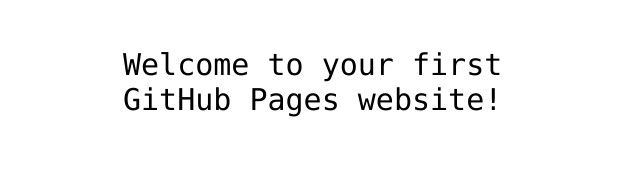
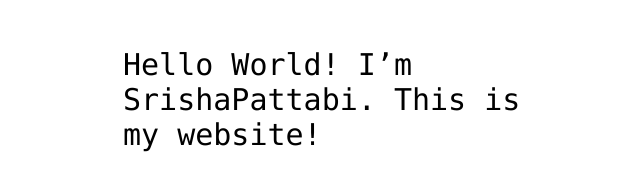
Before and after one commit to SrishaPattabiraman24/SrishaPattabiraman24.github.io, a plain HTML site: page index.html in a window 1280 px wide. Shown: the part 341-532 px from the top of the page, without its empty margins (317-957 px from the left). Drawn offline with Linux system fonts and the light colour scheme.

Commit message:
Added my username in index fikle

```diff
--- a/index.html
+++ b/index.html
@@ -12,7 +12,7 @@
 <img src="https://octodex.github.com/images/daftpunktocat-thomas.gif" id="octocat" alt="octocat-gif" />
 
 <!-- Change this code here by copy and pasting your template on line 15 -->
-<p>Welcome to your first GitHub Pages website!</p>
+<p>Hello World! I’m SrishaPattabi. This is my website!</p>
 
 </body>
 </html>
```
